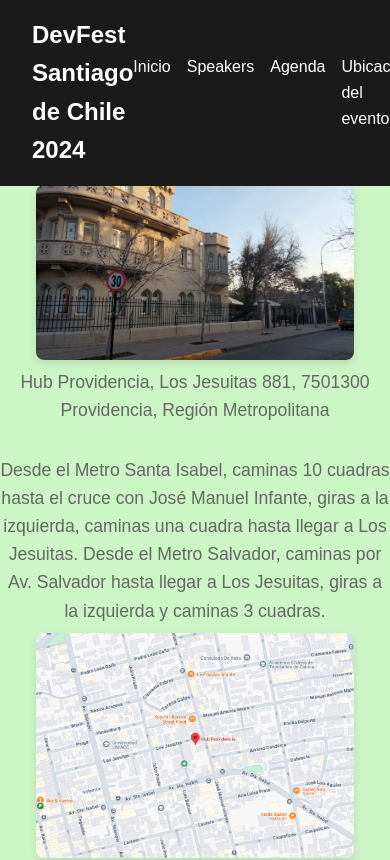
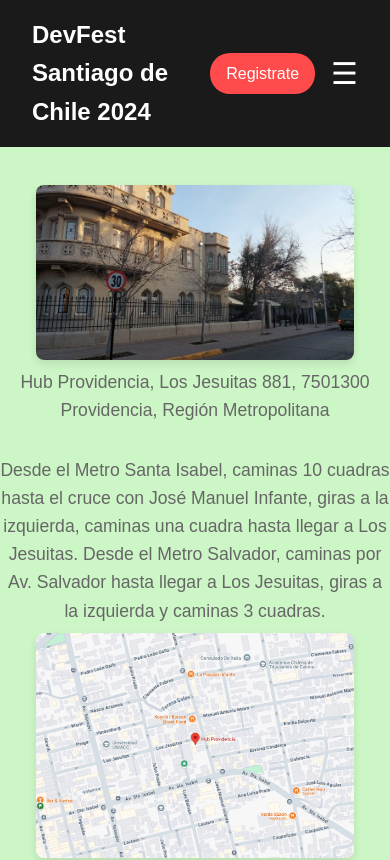
Before and after one commit to GDGSantiagoDeChile/devfestsantiago24, a Next.js app: page /devfestsantiago24/location in a window 390 px wide. Shown: the top 860 px of the page. Built offline with nearby package versions, Linux system fonts and the light colour scheme.

Commit message:
fix: agrega menú mobile

```diff
--- a/components/Header.tsx
+++ b/components/Header.tsx
@@ -1,21 +1,31 @@
+import { useState } from 'react';
 import Link from 'next/link';
 import styles from '../styles/header.module.scss';
 
 const Header = () => {
+  const [isMenuOpen, setMenuOpen] = useState(false);
+
+  const toggleMenu = () => {
+    setMenuOpen(!isMenuOpen);
+  };
+
   return (
     <header className={styles.header}>
       <div className={styles.logo}>
         <Link href="/">DevFest Santiago de Chile 2024</Link>
       </div>
-      <nav className={styles.nav}>
+      <nav className={`${styles.nav} ${isMenuOpen ? styles.open : ''}`}>
         <Link href="/">Inicio</Link>
         <Link href="/speakers">Speakers</Link>
         <Link href="/sessions">Agenda</Link>
         <Link href="/location">Ubicación del evento</Link>
       </nav>
       <a href="https://lu.ma/gc4crls6" className={styles['register-button']}>
-      Registrate
+        Registrate
       </a>
+      <button className={styles.burger} onClick={toggleMenu}>
+        ☰
+      </button>
     </header>
   );
 };
--- a/styles/eventContainer.module.scss
+++ b/styles/eventContainer.module.scss
@@ -9,8 +9,8 @@
   max-width: 100%;
 
   @media (max-width: 768px) {
-    margin-top: 8rem;
+    padding-top: 8rem;
     flex-direction: column;
-    padding: 2rem 0;
+    // padding: 2rem;
   }
 }
--- a/styles/eventDescription.module.scss
+++ b/styles/eventDescription.module.scss
@@ -8,6 +8,9 @@
   max-width: 100%;
   /* Elimina la sombra aquí */
   /* box-shadow: 0 4px 8px rgba(0, 0, 0, 0.1); */
+  @media (max-width: 768px) {
+    padding: 1rem;
+  }
 }
 
 
--- a/styles/header.module.scss
+++ b/styles/header.module.scss
@@ -17,12 +17,13 @@
   }
 
   .nav {
-      display: flex;
+    display: flex; // Mostrar en fila por defecto
     gap: 1rem;
 
     a {
       color: #ffffff;
       text-decoration: none;
+
       &:hover {
         color: #bbb;
       }
@@ -35,8 +36,55 @@
     padding: 0.5rem 1rem;
     border-radius: 20px;
     text-decoration: none;
+
     &:hover {
       background-color: #ff2a2a;
     }
   }
+
+  // Estilos para el botón hamburguesa
+  .burger {
+    display: none; // Ocultar en desktop
+    font-size: 30px; // Tamaño del icono
+    background: none; // Sin fondo
+    border: none; // Sin borde
+    color: #ffffff; // Color del icono
+    cursor: pointer; // Cambiar cursor al pasar
+
+    &:focus {
+      outline: none; // Sin contorno al hacer foco
     }
+  }
+
+  @media (max-width: 768px) {
+      .burger {
+          display: block; // Mostrar botón hamburguesa en mobile
+          margin-left: 1rem;
+      }
+
+      .nav {
+          display: none; // Ocultar nav por defecto en mobile
+          flex-direction: column; // Cambiar a columna en mobile
+          position: absolute; // Posicionamiento absoluto
+          // top: 60px; // Ajustar según la altura del header
+          top: 110px;
+          left: 0;
+          width: 100%; // Ancho completo
+          background-color: #1a1a1a; // Fondo del menú
+          z-index: 1000; // Asegurar que esté encima de otros elementos
+
+          a {
+              padding: 1rem; // Espaciado interno para los enlaces
+              border-bottom: 1px solid #333; // Separación entre enlaces
+
+              &:last-child {
+                  border-bottom: none; // Quitar borde del último enlace
+              }
+          }
+      }
+
+      .nav.open {
+          display: flex; // Mostrar nav cuando está abierto
+      }
+  }
+}
```
Lines whose indentation alone changed are shown as unchanged.
